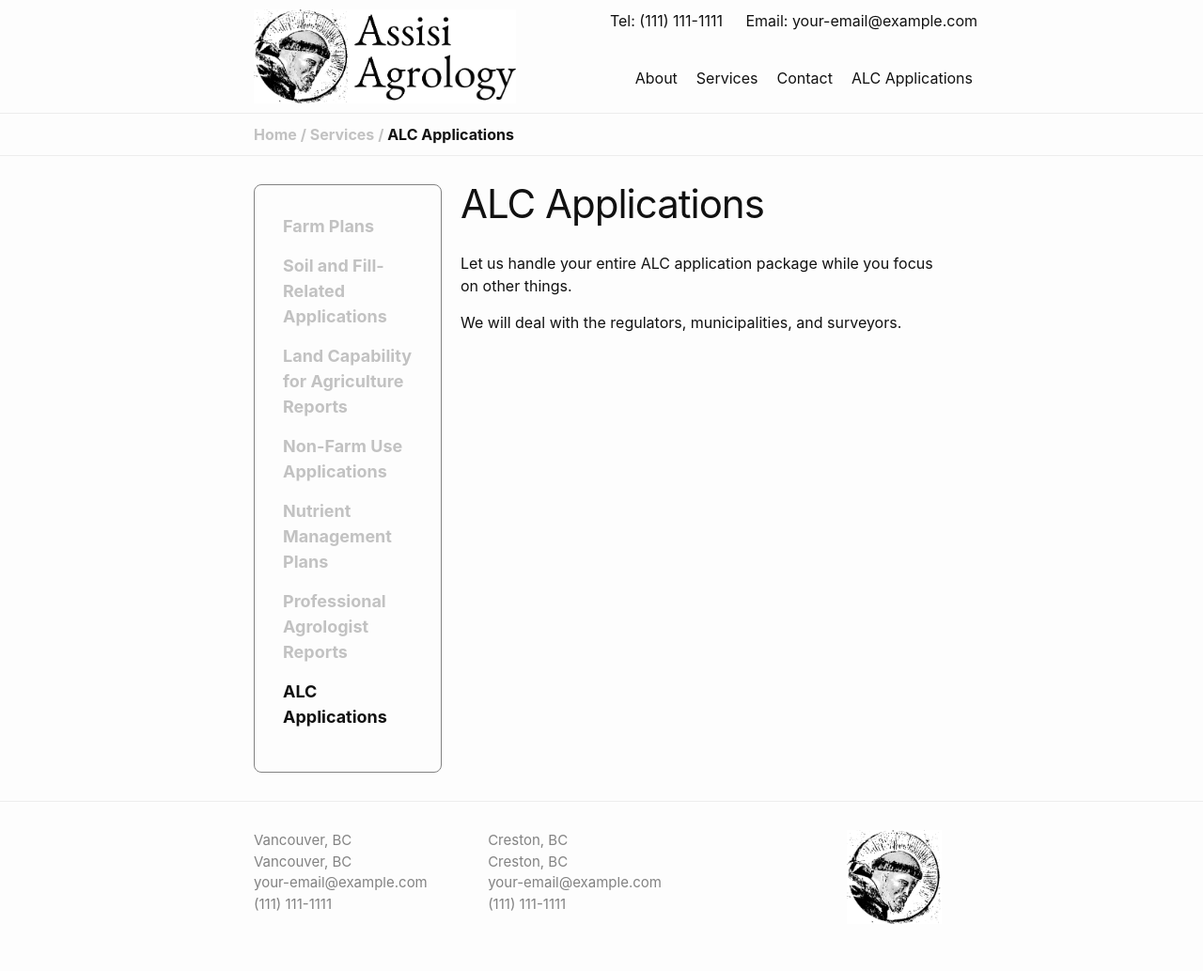
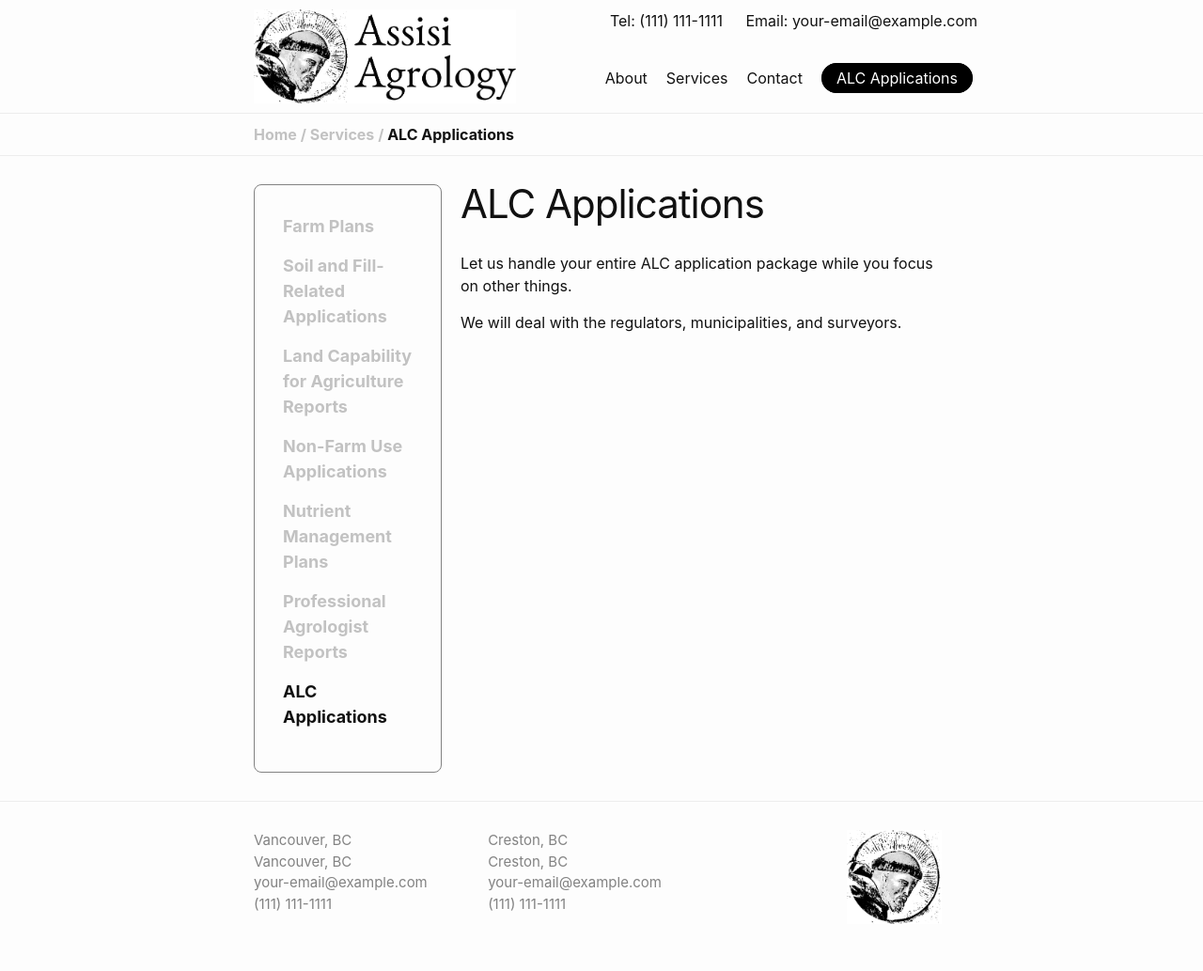
Before and after one commit to frandoodle/agrology-website, a Jekyll site: the page built from 2_alc-applications.markdown, in a window 1280 px wide. Shown: the whole page at 94% size. Built offline with Jekyll 4.4.1, drawn with Linux system fonts in a browser that asks for light colours.

Commit message:
Added highlighting on ALC applications

```diff
--- a/2_alc-applications.markdown
+++ b/2_alc-applications.markdown
@@ -1,6 +1,6 @@
 ---
 layout: page_services
-menu: not-hidden
+menu: highlighted
 menuservices: services
 title: ALC Applications
 order: 99
--- a/_includes/header.html
+++ b/_includes/header.html
@@ -25,8 +25,10 @@
           {%- for path in page_paths -%}
             {%- assign my_page = site.pages | where: "path", path | first -%}
 
-            {%- if my_page.menu != 'hidden' -%}
             {%- if my_page.title -%}
+            {%- if my_page.menu == 'highlighted' -%}
+            <a class="page-link highlighted" href="{{ my_page.url | relative_url }}">{{ my_page.title | escape }}</a>
+            {%- elsif my_page.menu != 'hidden' -%}
             <a class="page-link" href="{{ my_page.url | relative_url }}">{{ my_page.title | escape }}</a>
             {%- endif -%}
             {%- endif -%}
--- a/_sass/minima/_layout.scss
+++ b/_sass/minima/_layout.scss
@@ -67,6 +67,27 @@
     // Gaps between nav items, but not on the last one
     &:not(:last-child) {
       margin-right: 20px;
+
+    }
+
+
+  }
+  a.highlighted {
+    border:1px solid black;
+    border-radius: 50px;
+    padding:5px 15px;
+    color:white;
+    background-color: black;
+
+    -webkit-transition: 0.1s ease;
+    -moz-transition: 0.1s ease;
+    -o-transition: 0.1s ease;
+
+    &:hover{
+      background-color: white;
+      color:$text-color
+
+
     }
   }
 
```
